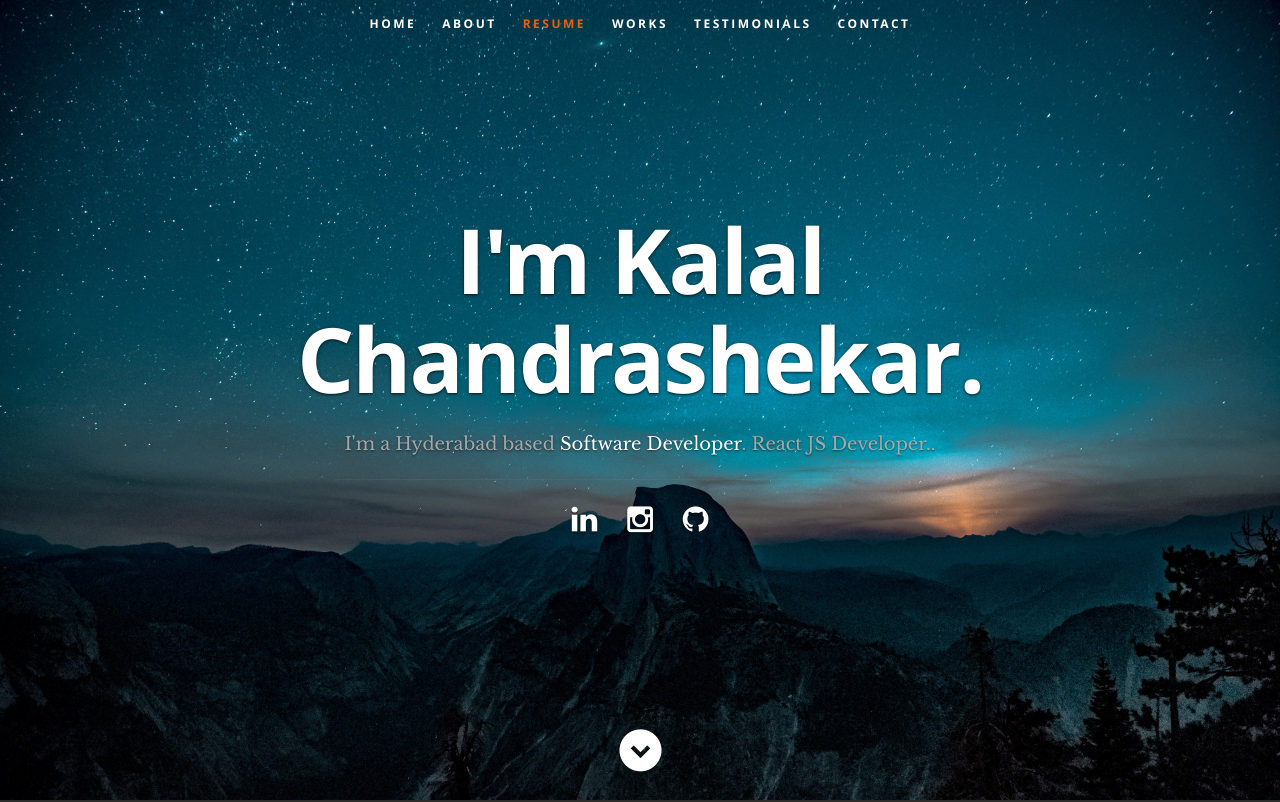
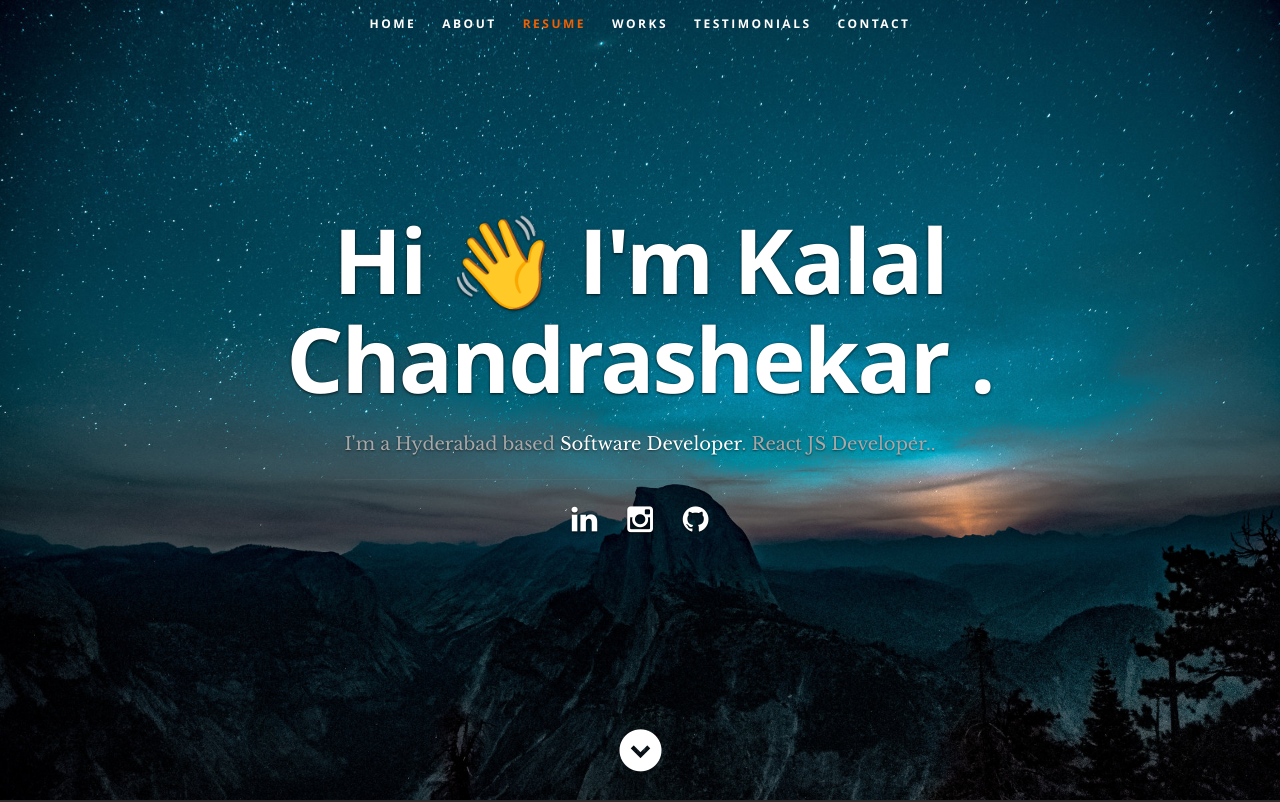
Before and after one commit to chandrashekar19/react-portfolio, a React (Create React App) app: page / in a window 1280 px wide. Shown: the top 802 px of the page. Built offline with nearby package versions, Linux system fonts and the light colour scheme.

Commit message:
About page edited

```diff
--- a/public/resumeData.json
+++ b/public/resumeData.json
@@ -1,6 +1,6 @@
 {
   "main": {
-    "name": "Kalal Chandrashekar",
+    "name": " Kalal Chandrashekar ",
     "occupation": "Software Developer",
     "description": "React JS Developer.",
     "image": "profile.jpg",
--- a/src/Components/Header.js
+++ b/src/Components/Header.js
@@ -34,7 +34,7 @@
 
       <div className="row banner">
          <div className="banner-text">
-            <h1 className="responsive-headline">I'm {name}.</h1>
+            <h1 className="responsive-headline"> Hi 👋 I'm {name}.</h1>
             <h3>I'm a {city} based <span>{occupation}</span>. {description}.</h3>
             <hr />
             <ul className="social">
```
